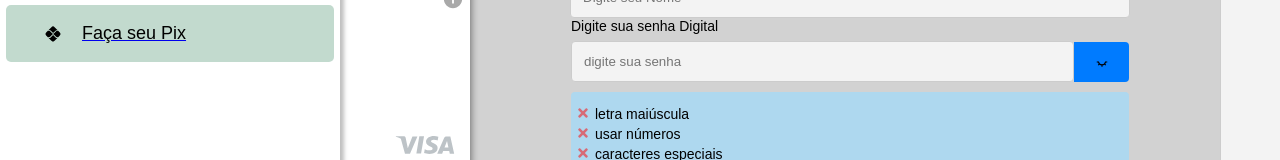
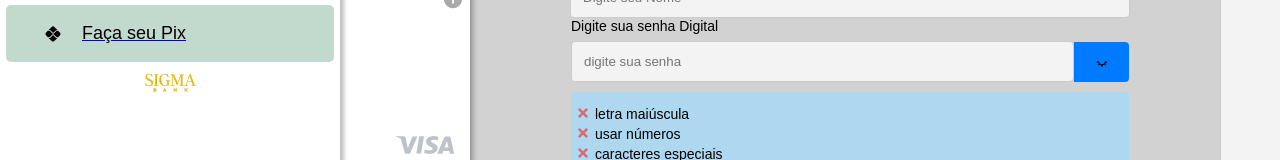
Before and after one commit to CaioLima10/app-banco, a React (Vite) app: page / in a window 1280 px wide. Both pictures are taken after a click on the icon 42 px from the left and 29 px from the top of the page. Shown: the part 225-385 px from the top of the page. Built offline with nearby package versions, Linux system fonts and the light colour scheme.

Commit message:
add img logo

```diff
--- a/src/components/SideBar/SideBar.jsx
+++ b/src/components/SideBar/SideBar.jsx
@@ -3,8 +3,7 @@ import { Close, Container, ContainerContent, Content } from "./style"
 import SideBarItem from "../SideBarItem/SideBarItem"
 import { AiFillCreditCard } from 'react-icons/ai'
 import { MdPix } from 'react-icons/md'
-import Logo from "../../assets/BANK-removebg-preview 1.png"
-
+import  Logo  from "../../assets/LOGO-GOLD.png"
 export default function SideBar({ active }) {
 
     const closeSideBar = () => {
@@ -12,6 +11,7 @@ export default function SideBar({ active }) {
     }
 
   return (
+    <>
     <Container sidebar={active}>
         <Close onClick={closeSideBar}/>
        <ContainerContent>
@@ -19,8 +19,12 @@ export default function SideBar({ active }) {
             <SideBarItem  Icon={FaHome}  Text="Home" to="/" />
             <SideBarItem Icon={AiFillCreditCard} Text="Meus Cartões" to="/meus-cartoes"/>
             <SideBarItem Icon={MdPix} Text="Faça seu Pix" to="/pagamentos" />
+            <div>
+              <img src={Logo} alt="LOGO" />
+            </div>
         </Content>
         </ContainerContent>
     </Container>
+    </>
   )
 }
```
